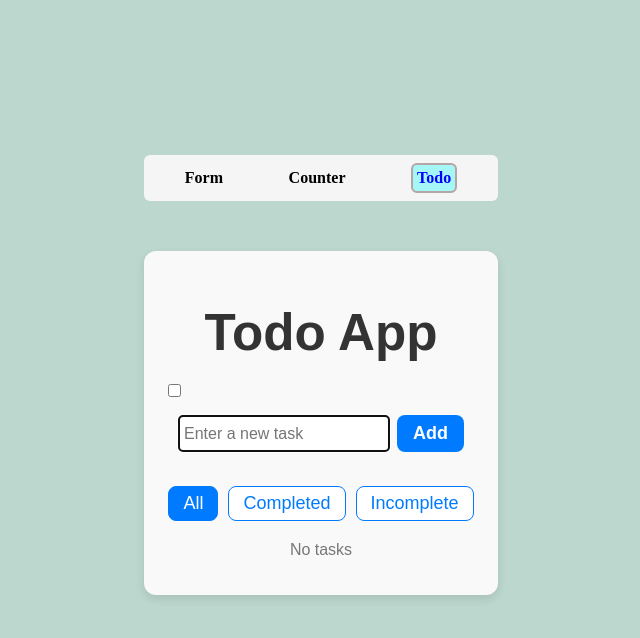
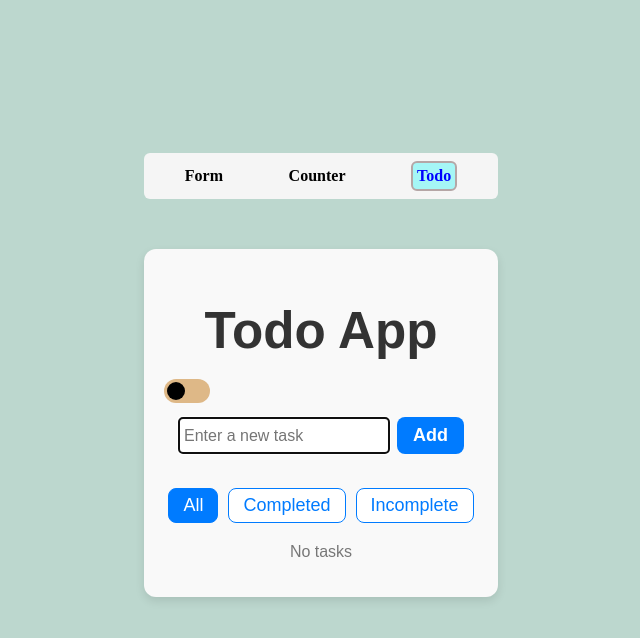
Before and after one commit to Kanchan012/form-react, a React (Vite) app in the folder form/: page /todo in a window 1280 px wide. Shown: the top 638 px of the page, without its empty margins (319-959 px from the left). Built offline with nearby package versions, Linux system fonts and the light colour scheme.

Commit message:
added theme toggle css for better sliding of toggle button

```diff
--- /dev/null
+++ b/form/src/components/ThemeToggle.css
@@ -0,0 +1,41 @@
+.theme-switch {
+  position: relative;
+  display: inline-block;
+  width: 46px;
+  height: 24px;
+}
+
+.theme-switch input {
+  opacity: 0;
+  width: 0;
+  height: 0;
+}
+
+.slider {
+  position: absolute;
+  cursor: pointer;
+  inset: 0;
+  background-color: burlywood;
+  border-radius: 34px;
+  transition: background-color 0.3s;
+}
+
+.slider::before {
+  content: "";
+  position: absolute;
+  height: 18px;
+  width: 18px;
+  left: 3px;
+  bottom: 3px;
+  background-color: black;
+  border-radius: 50%;
+  transition: transform 0.3s;
+}
+
+.theme-switch input:checked + .slider {
+  background-color: var(--primary);
+}
+
+.theme-switch input:checked + .slider::before {
+  transform: translateX(22px);
+}
--- a/form/src/components/ThemeToggle.tsx
+++ b/form/src/components/ThemeToggle.tsx
@@ -1,5 +1,5 @@
 import { useTheme } from "../context/ThemeContext";
-
+import "./ThemeToggle.css";
 function ThemeToggle() {
   const { theme, toggleTheme } = useTheme();
 
```
